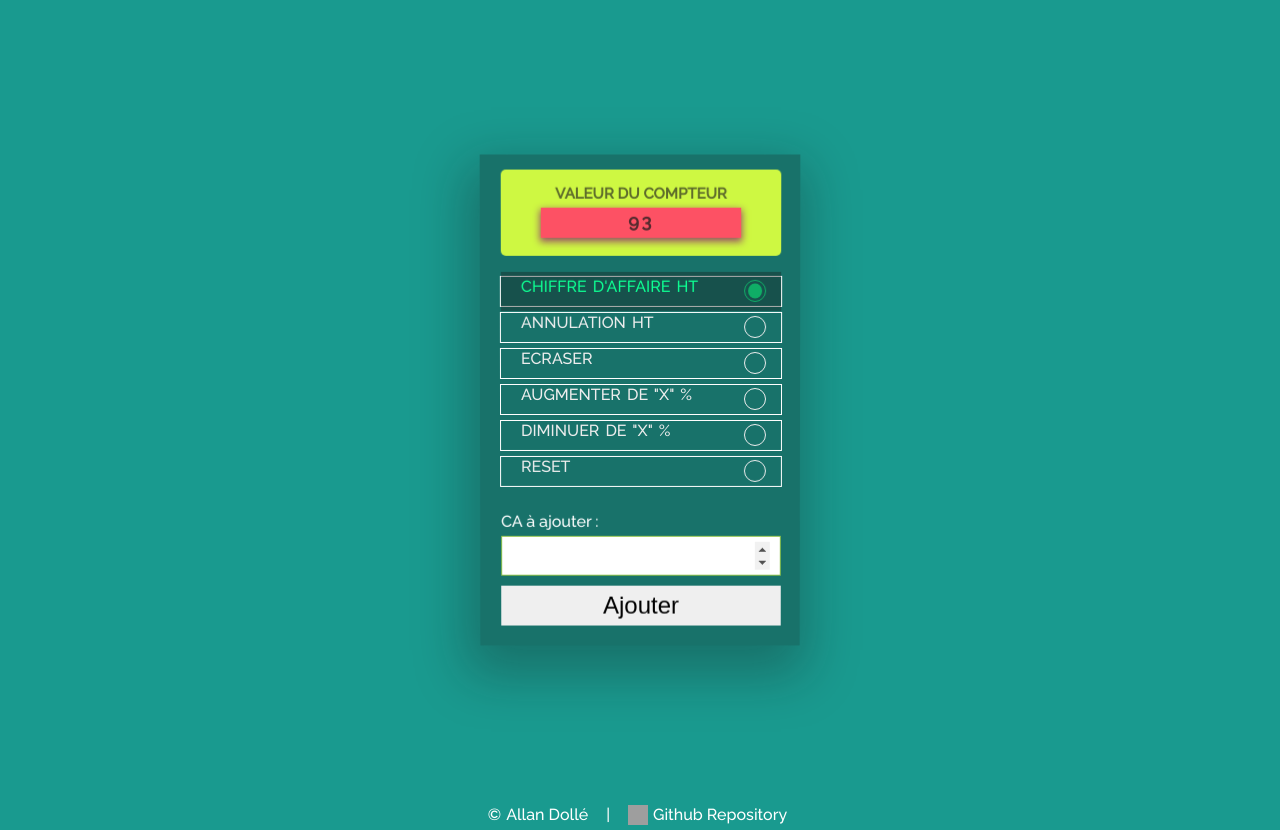
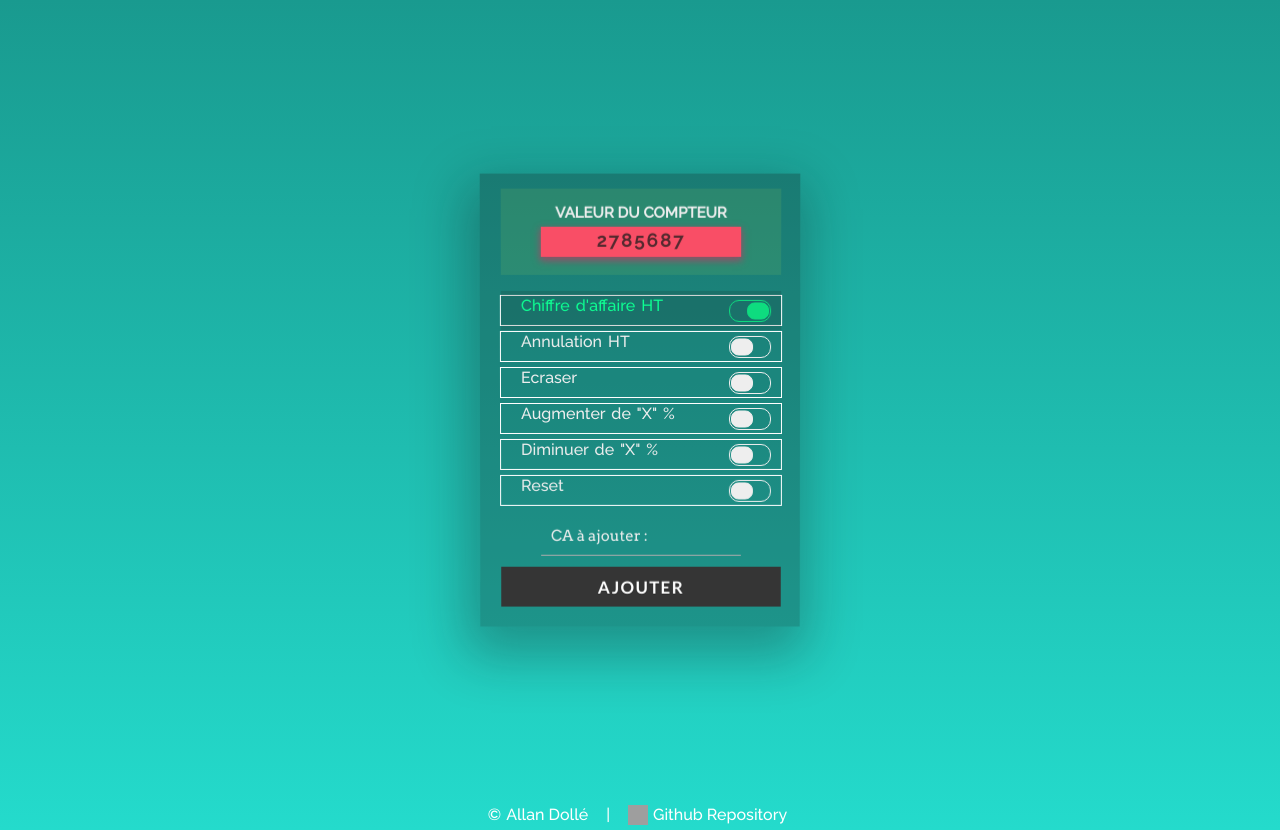
Before and after one commit to blephy/custom-smiirl-counter-api, a PHP site: page /edit/index.php in a window 1280 px wide. Run offline with PHP 8.4, Linux system fonts and the light colour scheme; grey boxes are pictures that could not be loaded.

Commit message:
Improve UX / UI

```diff
--- a/app/json/number.json
+++ b/app/json/number.json
@@ -1 +1 @@
-{"number":93}
+{"number":2785687}
--- a/edit/index.css
+++ b/edit/index.css
@@ -1,10 +1,12 @@
 @import url('https://fonts.googleapis.com/css?family=Raleway:500');
+@import url('https://fonts.googleapis.com/css?family=Arvo');
+@import url('https://fonts.googleapis.com/css?family=Lato:700');
 body, html {
   margin: 0;
   padding: 0;
   font-size: 20px;
   font-family: "Raleway", sans-serif;
-  background-color: #199a8f;
+  background-image: linear-gradient(#199a8f, #24DBCC);
   color: white;
 }
 form {
@@ -71,7 +73,7 @@ footer div img {
   margin: 0 -5px 0 0;
   padding: 0;
 }
-input, input[type="submit"] {
+input {
   display: block;
   width: 280px;
   height: 40px;
@@ -81,8 +83,48 @@ input, input[type="submit"] {
   box-sizing: border-box;
   border: none;
 }
+input::-webkit-outer-spin-button,
+input::-webkit-inner-spin-button {
+    /* display: none; <- Crashes Chrome on hover */
+    -webkit-appearance: none;
+    margin: 0; /* <-- Apparently some margin are still there even though it's hidden */
+}
+input[type="number"] {
+  background-color: transparent;
+  border: none;
+  border-bottom: 1px solid #AAAAAA;
+  color: #EEEEEE;
+  box-sizing: border-box;
+  font-family: 'Arvo', sans-serif;
+  font-size: 15px;
+  width: 200px;
+  letter-spacing: 2px;
+  position: relative;
+  transition: all 0.4s ease;
+}
+input[type="number"]::-webkit-input-placeholder {
+  letter-spacing: normal;
+  color: #EEEEEE;
+}
+input[type="number"]:focus::-webkit-input-placeholder {
+  color: white;
+}
+input[type="number"]:focus + .underline {
+  transform: scale(1);
+}
+.underline {
+  background-color: white;
+  display: inline-block;
+  height: 1px;
+  position: relative;
+  top: -6px;
+  -webkit-transform: scale(0, 1);
+  transform: scale(0, 1);
+  -webkit-transition: all 0.5s linear;
+  transition: all 0.5s linear;
+  width: 210px;
+}
 input:focus {
-  border: 1px solid #8dc14a;
   box-shadow: none;
   outline: none;
 }
@@ -90,6 +132,29 @@ input[type="submit"] {
   display: block;
   width: 100%;
   height: 40px;
+  font-family: 'Lato', sans-serif;
+	background: #353535;
+	color: #FFF;
+  width: 280px;
+  height: 40px;
+  font-size: 17px;
+  margin: 5px auto;
+  padding: 0 10px;
+  box-sizing: border-box;
+  border: none;
+  position: relative;
+	font-weight: bold;
+	text-align: center;
+	text-decoration: none;
+	text-transform: uppercase;
+	overflow: hidden;
+	letter-spacing: .08em;
+	border-radius: 0;
+	text-shadow: 0 0 1px rgba(0, 0, 0, 0.2), 0 1px 0 rgba(0, 0, 0, 0.2);
+	-webkit-transition: all 1s ease;
+	-moz-transition: all 1s ease;
+	-o-transition: all 1s ease;
+	transition: all 1s ease;
 }
 input[type="radio"] {
   position: absolute;
@@ -113,7 +178,7 @@ label {
   width: 280px;
   height: auto;
   font-size: 16px;
-  text-transform: uppercase;
+  text-transform: full-width;
   word-spacing: 2px;
   border: 1px solid white;
   padding: 0;
@@ -122,7 +187,7 @@ label {
 }
 .group label {
   margin: 0;
-  padding: 5px 5px 5px 20px;
+  padding: 5px 20px;
   display: block;
   position: relative;
   color: #EEEEEE;
@@ -142,11 +207,11 @@ label {
   display: block;
   position: absolute;
   border: 1px solid #EEEEEE;
-  border-radius: 100%;
+  border-radius: 10px;
   height: 20px;
-  width: 20px;
-  top: 3px;
-  right: 15px;
+  width: 40px;
+  top: 3.5px;
+  right: 10px;
 	z-index: 5;
 	transition: border .25s linear;
 	-webkit-transition: border .25s linear;
@@ -155,15 +220,17 @@ label {
   display: block;
   position: absolute;
 	content: '';
-  border-radius: 100%;
+  border-radius: 7.5px;
+  border: 1px solid #EEEEEE;
   height: 15px;
-  width: 14px;
+  width: 20px;
   top: 0;
 	left: 0;
   margin: auto;
-  transform: translateX(3px) translateY(2.5px);
-	transition: background 0.25s linear;
-	-webkit-transition: background 0.25s linear;
+  background-color: #EEEEEE;
+  transform: translateX(1px) translateY(1.5px);
+	transition: all 0.25s linear;
+	-webkit-transition: all 0.25s linear;
 }
 input[type=radio]:checked ~ .check {
   border: 1px solid #0DFF92;
@@ -171,11 +238,13 @@ input[type=radio]:checked ~ .check {
 
 input[type=radio]:checked ~ .check::before{
   background: #0DFF92;
+  border: 1px solid #0DFF92;
+  transform: translateX(17px) translateY(1.5px);
 }
 
 input[type=radio]:checked ~ label{
   color: #0DFF92;
-  background-color: rgba(20, 20, 20, 0.35);
+  background-color: rgba(20, 20, 20, 0.15);
 }
 .wrapper {
   background-color: rgba(20, 20, 20, 0.3);
@@ -198,10 +267,9 @@ input[type=radio]:checked ~ label{
   font-weight: bold;
   font-size: 15px;
   margin: 0 0 20px 0;
-  background-color: rgba(217, 255, 64, 0.95);
-  border-radius: 5px;
+  background-color: rgba(217, 255, 64, 0.09);
   padding: 15px 0 18px 0;
-  color: rgba(30, 30, 30, 0.65);
+  color: #EEEEEE;
 }
 .compteur a {
   display: block;
--- a/edit/index.js
+++ b/edit/index.js
@@ -1,20 +1,29 @@
 var radios = document.getElementsByClassName('params');
-var html_input = document.getElementById('html_input');
 var input = document.getElementById('input');
 var submit = document.getElementById('submit');
 
-input.focus();
+// input.focus();
+input.onfocus = function() {
+  var placeholder = input.getAttribute("placeholder");
+  input.setAttribute("placeholder", '');
+  input.addEventListener("focusout", writePlaceHolder(placeholder));
+};
+
+function writePlaceHolder(placeholder) {
+  console.log(placeholder);
+  input.setAttribute("placeholder", placeholder);
+}
 
 function changeHTML(array) {
-  html_input.innerHTML = array[0];
+  input.setAttribute("placeholder", array[0]);
   submit.value = array[1];
   if (array[2]) {
     input.style.display = 'block';
-    input.focus();
+    // input.focus();
     input.value == 0 ? input.value = '' : null;
   } else {
     input.style.display = 'none';
-    submit.focus();
+    // submit.focus();
     input.value = 0;
   }
 }
--- a/edit/index.php
+++ b/edit/index.php
@@ -30,8 +30,8 @@ $SSmiirl->initEditPage();
       <?php
       $SSmiirl->printActionsRadios();
       ?>
-      <label id="html_input" for=""><?php echo $SSmiirl->getFirstAction()[HTML_INPUT]; ?></label>
-      <input id="input" type="number" name="<?php echo $SSmiirl->getJsonKey(); ?>" value="<?php echo $SSmiirl->getDefaultInputValue(); ?>" required>
+      <input id="input" type="number" name="<?php echo $SSmiirl->getJsonKey(); ?>" value="<?php echo $SSmiirl->getDefaultInputValue(); ?>" placeholder="<?php echo $SSmiirl->getFirstAction()[HTML_INPUT]; ?>" required>
+			<span class="underline"></span>
       <input id="submit" type="submit" value="<?php echo reset($_ACTIONS)[HTML_SUBMIT]; ?>">
       <?php
       $SSmiirl->printLastLog();
```
Also changed, not shown: screenshot.png, 1 other file.
